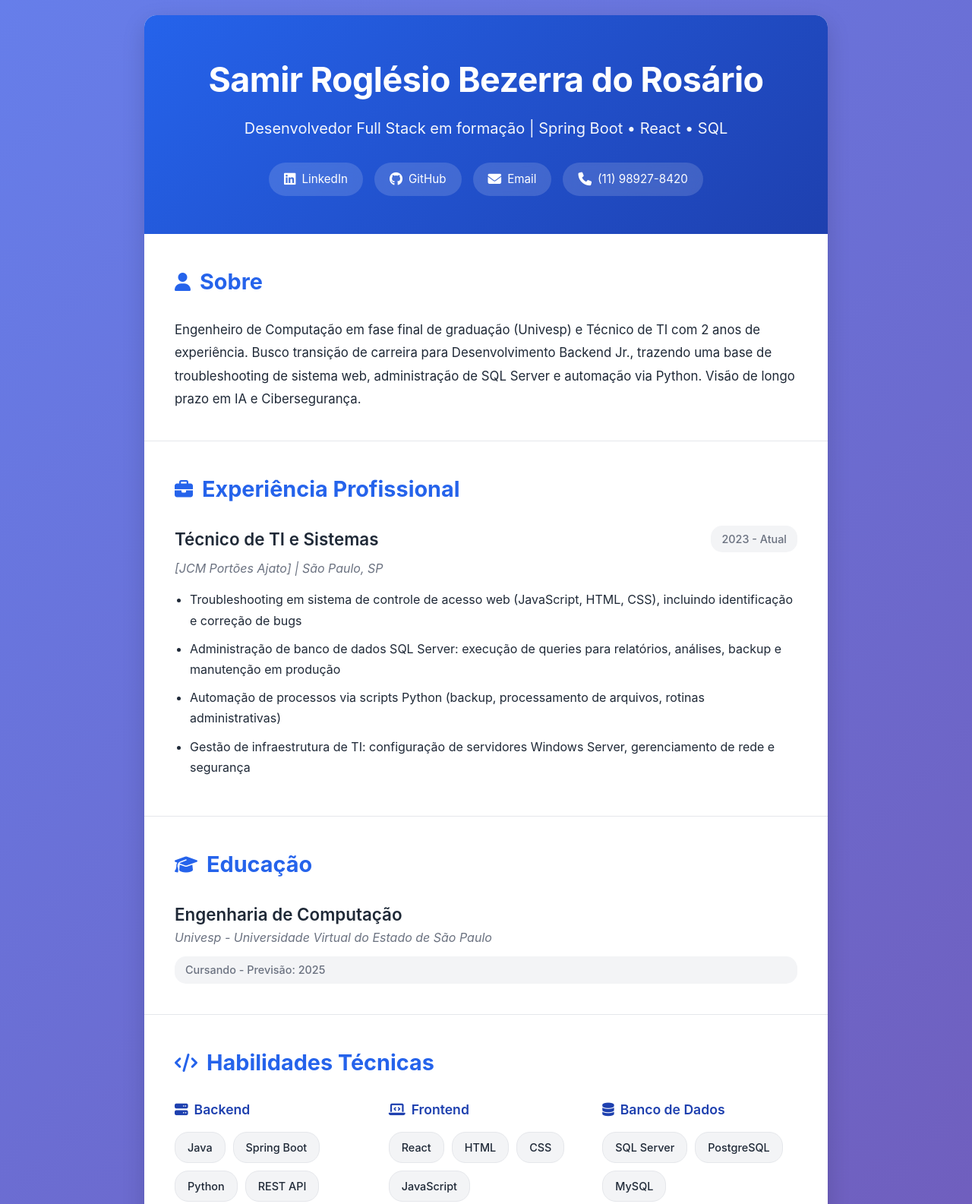
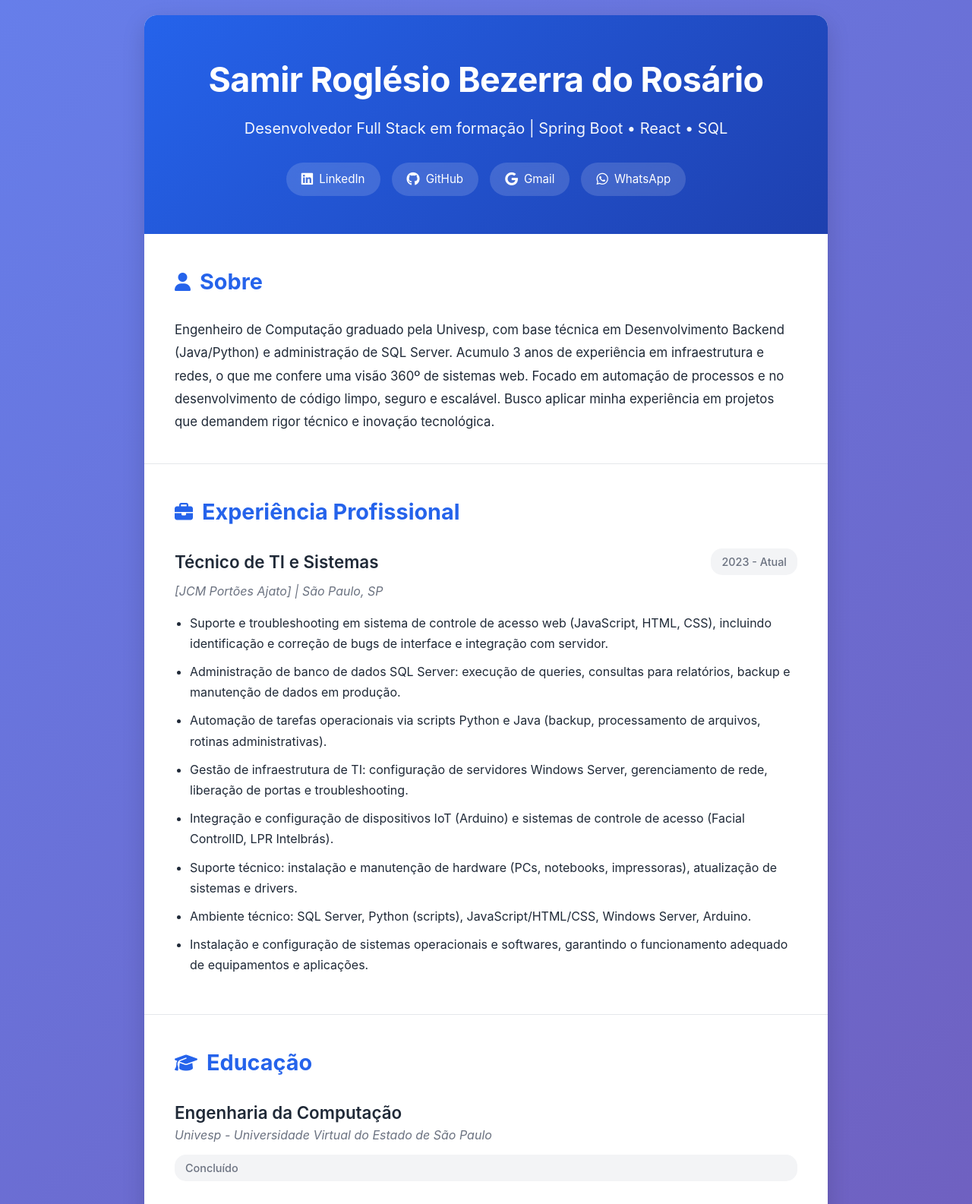
Before and after one commit to EngSamir/Curriculo-web, a plain HTML site: page index.html in a window 1280 px wide. Shown: the top 1585 px of the page at 76% size. Drawn offline with Linux system fonts and the light colour scheme.

Commit message:
fix: atualização em email com mailto e telefone com mensagem de whatsapp

```diff
--- a/index.html
+++ b/index.html
@@ -21,11 +21,14 @@
                     <a href="https://github.com/EngSamir" target="_blank" title="GitHub">
                         <i class="fab fa-github"></i> GitHub
                     </a>
-                    <a href="mailto:samiroglesio@gmail.com" title="Email">
-                        <i class="fas fa-envelope"></i> Email
+                    <a href="mailto:samiroglesio@gmail.com?subject=Contato%20-%20Curriculo%20Web&body=Ol%C3%A1%20Samir%2C%0D%0A%0D%0AEntrei%20em%20contato%20ap%C3%B3s%20visualizar%20seu%20curr%C3%ADculo.%0D%0A%0D%0AAtenciosamente%2C"
+                        title="Enviar email via Gmail">
+                            <i class="fab fa-google"></i> Gmail
                     </a>
-                    <a href="tel:+5511989278420" title="Telefone">
-                        <i class="fas fa-phone"></i> (11) 98927-8420
+                    <a href="https://wa.me/5511989278420?text=Olá%20Samir,%20entrei%20em%20contato%20após%20ver%20seu%20currículo."
+                        target="_blank"
+                        title="Enviar mensagem no WhatsApp">
+                            <i class="fab fa-whatsapp"></i> WhatsApp
                     </a>
                 </div>
             </div>
@@ -37,12 +40,13 @@
                 <i class="fas fa-user"></i> Sobre
             </h3>
             <p>
-                Engenheiro de Computação em fase final de graduação (Univesp)
-                e Técnico de TI com 2 anos de experiência. Busco transição
-                de carreira para Desenvolvimento Backend Jr.,
-                trazendo uma base de troubleshooting de sistema web,
-                administração de SQL Server e automação via Python. Visão de
-                longo prazo em IA e Cibersegurança.
+                Engenheiro de Computação graduado pela Univesp, com base técnica
+                em Desenvolvimento Backend (Java/Python) e administração de SQL
+                Server. Acumulo 3 anos de experiência em infraestrutura e redes,
+                o que me confere uma visão 360º de sistemas web. Focado em automação
+                de processos e no desenvolvimento de código limpo, seguro e escalável.
+                Busco aplicar minha experiência em projetos que demandem
+                rigor técnico e inovação tecnológica.
             </p>
         </section>
 
@@ -59,10 +63,14 @@
                 </div>
                 <p class="company">[JCM Portões Ajato] | São Paulo, SP</p>
                 <ul>
-                    <li>Troubleshooting em sistema de controle de acesso web (JavaScript, HTML, CSS), incluindo identificação e correção de bugs</li>
-                    <li>Administração de banco de dados SQL Server: execução de queries para relatórios, análises, backup e manutenção em produção</li>
-                    <li>Automação de processos via scripts Python (backup, processamento de arquivos, rotinas administrativas)</li>
-                    <li>Gestão de infraestrutura de TI: configuração de servidores Windows Server, gerenciamento de rede e segurança</li>
+                    <li>Suporte e troubleshooting em sistema de controle de acesso web (JavaScript, HTML, CSS), incluindo identificação e correção de bugs de interface e integração com servidor.</li>
+                    <li>Administração de banco de dados SQL Server: execução de queries, consultas para relatórios, backup e manutenção de dados em produção.</li>
+                    <li>Automação de tarefas operacionais via scripts Python e Java (backup, processamento de arquivos, rotinas administrativas).</li>
+                    <li>Gestão de infraestrutura de TI: configuração de servidores Windows Server, gerenciamento de rede, liberação de portas e troubleshooting.</li>
+                    <li>Integração e configuração de dispositivos IoT (Arduino) e sistemas de controle de acesso (Facial ControlID, LPR Intelbrás).</li>
+                    <li>Suporte técnico: instalação e manutenção de hardware (PCs, notebooks, impressoras), atualização de sistemas e drivers.</li>
+                    <li>Ambiente técnico: SQL Server, Python (scripts), JavaScript/HTML/CSS, Windows Server, Arduino.</li>
+                    <li>Instalação e configuração de sistemas operacionais e softwares, garantindo o funcionamento adequado de equipamentos e aplicações.</li>
                 </ul>
             </div>
         </section>
@@ -74,9 +82,9 @@
             </h3>
 
             <div class="education-item">
-                <h4>Engenharia de Computação</h4>
+                <h4>Engenharia da Computação</h4>
                 <p class="institution">Univesp - Universidade Virtual do Estado de São Paulo</p>
-                <p class="date">Cursando - Previsão: 2025</p>
+                <p class="date">Concluído</p>
             </div>
         </section>
 
@@ -177,13 +185,13 @@
                 <i class="fas fa-bullseye"></i> Objetivo de Carreira
             </h3>
             <p>
-                Busco oportunidades como <strong>Desenvolvedor Backend Júnior</strong>.
+                Busco oportunidades como <strong>Desenvolvedor Software Júnior</strong>.
                 Visão de longo prazo para especialização em
-                <strong>Inteligência Artificial</strong> e <strong>Cibersegurança</strong>
+                <strong>Inteligência Artificial</strong>, <strong>Cibersegurança</strong> e <strong> Automação com IA</strong>
                 aplicadas a sistemas distribuídos.
             </p>
             <div class="career-path">
-                <span class="step">Backend Jr</span>
+                <span class="step">Desenvolvedor Software Jr</span>
                 <i class="fas fa-arrow-right"></i>
                 <span class="step">Full Stack</span>
                 <i class="fas fa-arrow-right"></i>
```
